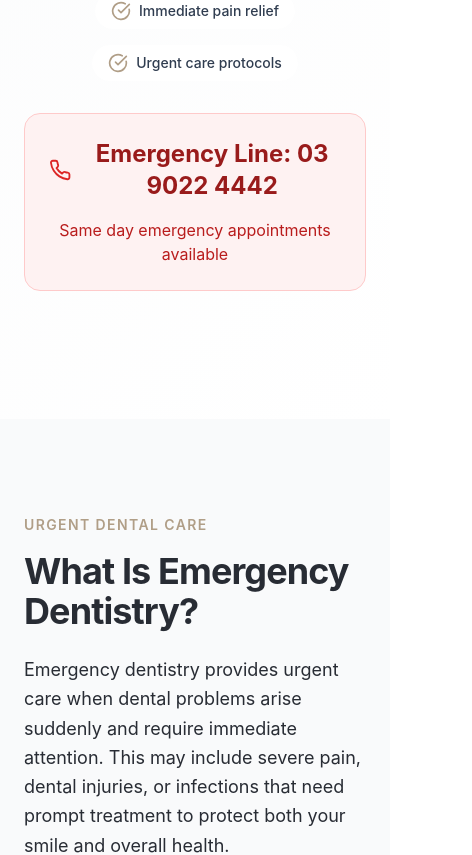
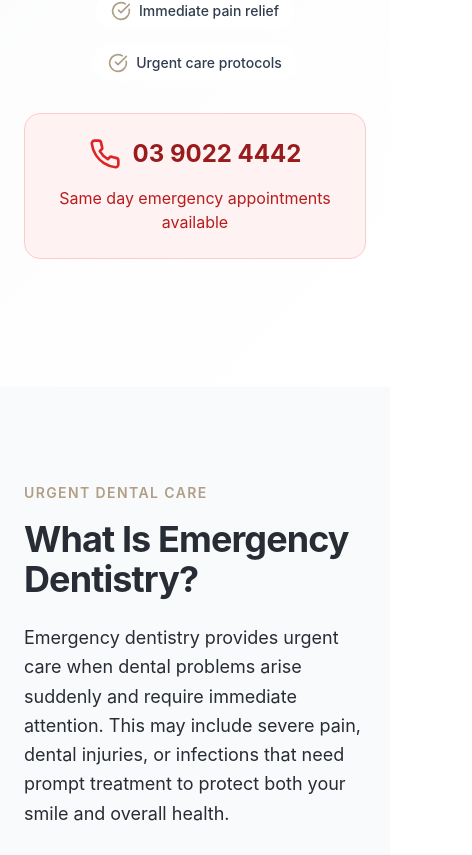
Before and after one commit to mahboob-alam/y3-smiles-dental, a React (Vite) app: page /treatments/emergency in a window 390 px wide. Shown: the part 897-1752 px from the top of the page, 472 px wide, since content can reach past the window. Built offline with nearby package versions, Linux system fonts and the light colour scheme.

Commit message:
- All phone number text are linked to direct call now. - “Emergency Call” - text changed to Call US in every places in the project.

```diff
--- a/src/components/Contact.tsx
+++ b/src/components/Contact.tsx
@@ -76,7 +76,7 @@ const Contact = () => {
 
                 <div className="space-y-6">
                   <a
-                    href="tel:0390224442"
+                    href="tel:03 9022 4442"
                     className="flex items-start space-x-4 hover-scale transition-gentle group cursor-pointer"
                   >
                     <div className="w-5 h-5 text-primary mt-1 group-hover:text-primary/80">
--- a/src/components/FAQ.tsx
+++ b/src/components/FAQ.tsx
@@ -46,7 +46,7 @@ const FAQ = () => {
             },
             {
                 question: "What counts as a dental emergency?",
-                answer: "Dental emergencies include severe tooth pain, knocked-out or loose teeth, broken teeth with sharp edges, facial swelling, bleeding that won't stop, dental abscesses, and any trauma to teeth or mouth. If you're experiencing severe pain or injury, call our emergency line at 03 9022 4442 immediately."
+                answer: "Dental emergencies include severe tooth pain, knocked-out or loose teeth, broken teeth with sharp edges, facial swelling, bleeding that won't stop, dental abscesses, and any trauma to teeth or mouth. If you're experiencing severe pain or injury, call at 03 9022 4442"
             }
         ]
     };
--- a/src/components/Footer.tsx
+++ b/src/components/Footer.tsx
@@ -22,7 +22,7 @@ const Footer = () => {
             <div className="space-y-2 text-sm">
               <p>
                 <span className="uppercase text-[#B59682]">Phone:</span>{" "}
-                <a href="tel:0390224442" className="hover:text-[#B59682] transition-gentle hover:scale-105 inline-block">
+                <a href="tel:03 9022 4442" className="hover:text-[#B59682] transition-gentle hover:scale-105 inline-block">
                   03 9022 4442
                 </a>
               </p>
--- a/src/pages/ContactUs.tsx
+++ b/src/pages/ContactUs.tsx
@@ -74,7 +74,7 @@ const ContactUs = () => {
             title: "Call Us",
             value: "03 9022 4442",
             description: "Available during business hours",
-            action: "tel:0390224442",
+            action: "tel:03 9022 4442",
             color: "bg-blue-50 text-blue-600"
         },
         {
@@ -141,7 +141,7 @@ const ContactUs = () => {
                                     </a>
                                 </Button>
                                 <Button variant="outline" size="xl" asChild>
-                                    <a href="tel:0390224442">
+                                    <a href="tel:03 9022 4442">
                                         <Phone className="w-5 h-5 mr-2" />
                                         CALL NOW
                                     </a>
--- a/src/pages/about/join-our-team.tsx
+++ b/src/pages/about/join-our-team.tsx
@@ -362,7 +362,7 @@ const JoinOurTeamPage = () => {
                             </p>
                             <div className="flex flex-col sm:flex-row gap-4 justify-center">
                                 <Button variant="booking" size="xl" asChild className="group">
-                                    <a href="tel:0390224442">
+                                    <a href="tel:03 9022 4442">
                                         <Phone className="w-5 h-5 mr-2 group-hover:rotate-12 transition-transform" />
                                         CALL US
                                     </a>
--- a/src/pages/treatments/emergency.tsx
+++ b/src/pages/treatments/emergency.tsx
@@ -36,7 +36,7 @@ const EmergencyDentistry = () => {
       title: "Severe Tooth Pain",
       description: "Intense, persistent pain that interferes with daily activities",
       imageSrc: "/toothache.png",
-      immediateSteps: ["Take over-the-counter pain medication", "Apply cold compress", "Rinse with warm salt water", "Call our emergency line"],
+      immediateSteps: ["Take over-the-counter pain medication", "Apply cold compress", "Rinse with warm salt water", "Call Us Immediately"],
       urgency: "Immediate"
     },
     {
@@ -158,7 +158,7 @@ const EmergencyDentistry = () => {
               <div className="bg-red-50 border border-red-200 rounded-2xl p-6 mb-8">
                 <div className="flex items-center justify-center mb-4">
                   <Phone className="w-8 h-8 text-red-600 mr-3" />
-                  <span className="text-2xl font-bold text-red-800">Emergency Line: 03 9022 4442</span>
+                  <a href="tel:03 9022 4442" className="text-2xl font-bold text-red-800 hover:text-red-900 transition-colors">03 9022 4442</a>
                 </div>
                 <p className="text-red-700">Same day emergency appointments available</p>
               </div>
@@ -348,19 +348,21 @@ const EmergencyDentistry = () => {
             <div className="max-w-3xl mx-auto">
               <img src="/emergency.png" alt="Emergency Dentistry" className="w-16 h-16 mx-auto mb-6" />
               <h2 className="text-4xl font-bold text-neutral-800 mb-6">
-                Call emergency line: 03 9022 4442
+                <a href="tel:03 9022 4442" className="hover:text-primary transition-colors">03 9022 4442</a>
               </h2>
               <p className="text-lg text-neutral-800 mb-8">
                 Don't suffer in pain. Our emergency dental services are available when you need them most.
                 Call now for immediate assistance and same-day treatment.
               </p>
               <div className="space-y-4">
-                <Button variant="cta" size="xl" className="bg-red-600 hover:bg-red-700" asChild>
-                  <a href="tel:0390224442">
-                    CALL EMERGENCY LINE: 03 9022 4442
-                    <Phone className="w-5 h-5 ml-2" />
-                  </a>
-                </Button>
+                <div>
+                  <Button variant="cta" size="xl" className="bg-red-600 hover:bg-red-700" asChild>
+                    <a href="tel:03 9022 4442">
+                      CALL US: 03 9022 4442
+                      <Phone className="w-5 h-5 ml-2" />
+                    </a>
+                  </Button>
+                </div>
                 <Button variant="outline" size="lg" asChild>
                   <a href={BOOKING_URL} {...LINK_ATTRIBUTES}>
                     SCHEDULE NON-URGENT APPOINTMENT
--- a/src/pages/treatments/index.tsx
+++ b/src/pages/treatments/index.tsx
@@ -27,7 +27,8 @@ import {
   Crown,
   Zap,
   ShieldCheck,
-  Sparkles
+  Sparkles,
+  PhoneCall
 } from "lucide-react";
 
 const TreatmentsPage = () => {
@@ -403,13 +404,14 @@ const TreatmentsPage = () => {
               </p>
               <div className="bg-white rounded-2xl p-8 shadow-soft mb-8">
                 <div className="flex items-center justify-center mb-4">
-                  <div className="text-3xl font-bold text-red-600 mr-4">03 9022 4442</div>
+                  <PhoneCall className="w-8 h-8 text-red-600 mr-3" />
+                  <a href="tel:03 9022 4442" className="text-3xl font-bold text-red-600 mr-4 hover:text-red-700 transition-colors">03 9022 4442</a>
                 </div>
-                <p className="text-red-700 font-medium">Please contact the emergency department at your nearest hospital for afterhours and emergencies requiring attention to non-dental areas.</p>
+                <p className="text-red-500 font-medium">Please contact the emergency department at your nearest hospital for afterhours and emergencies requiring attention to non-dental areas.</p>
               </div>
               <div className="flex flex-col sm:flex-row gap-4 justify-center">
                 <Button variant="booking" size="lg" asChild>
-                  <a href="tel:0390224442">CALL EMERGENCY LINE</a>
+                  <a href="tel:03 9022 4442">CALL US</a>
                 </Button>
                 <Button variant="outline" size="lg" asChild>
                   <Link to="/treatments/emergency">LEARN MORE</Link>
```
